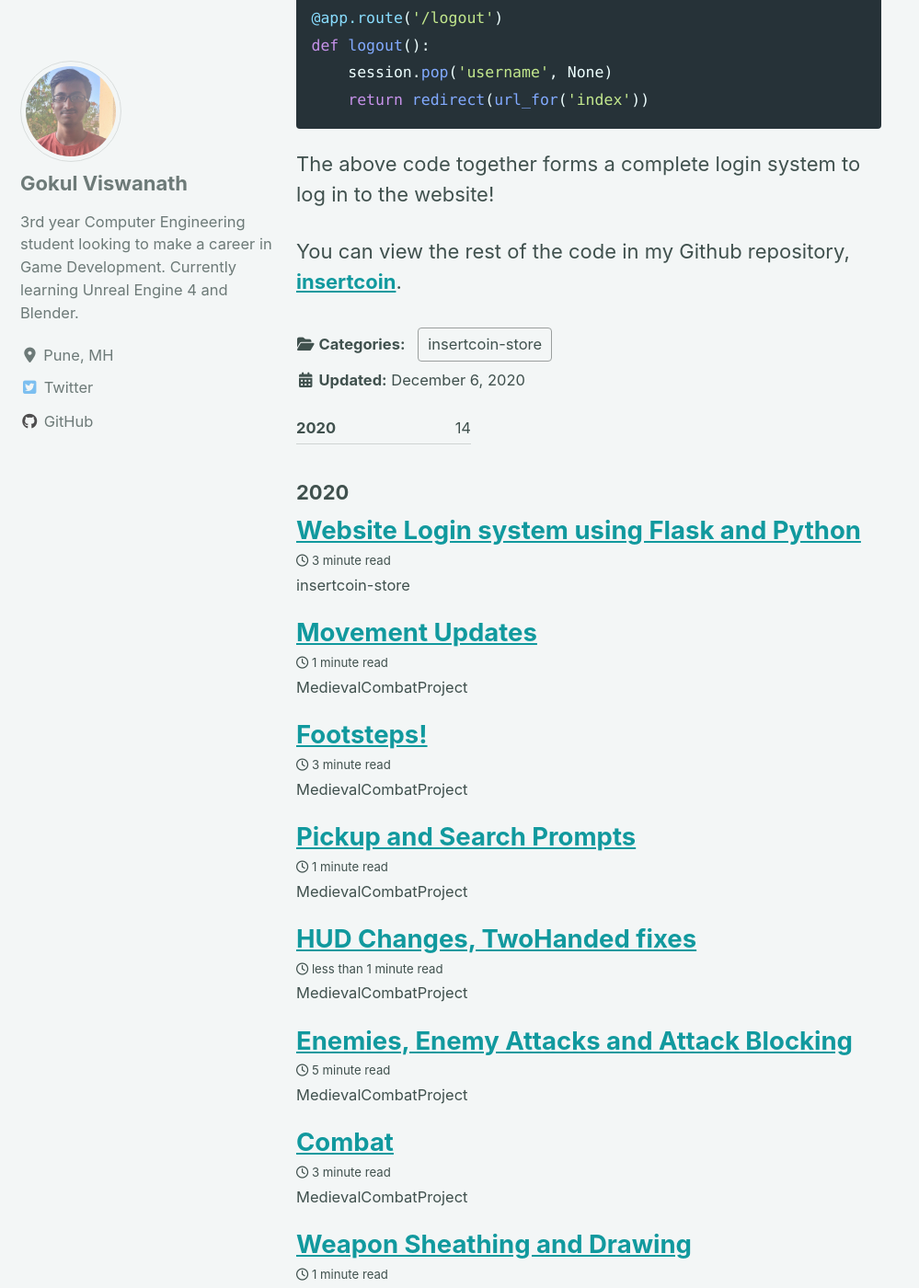
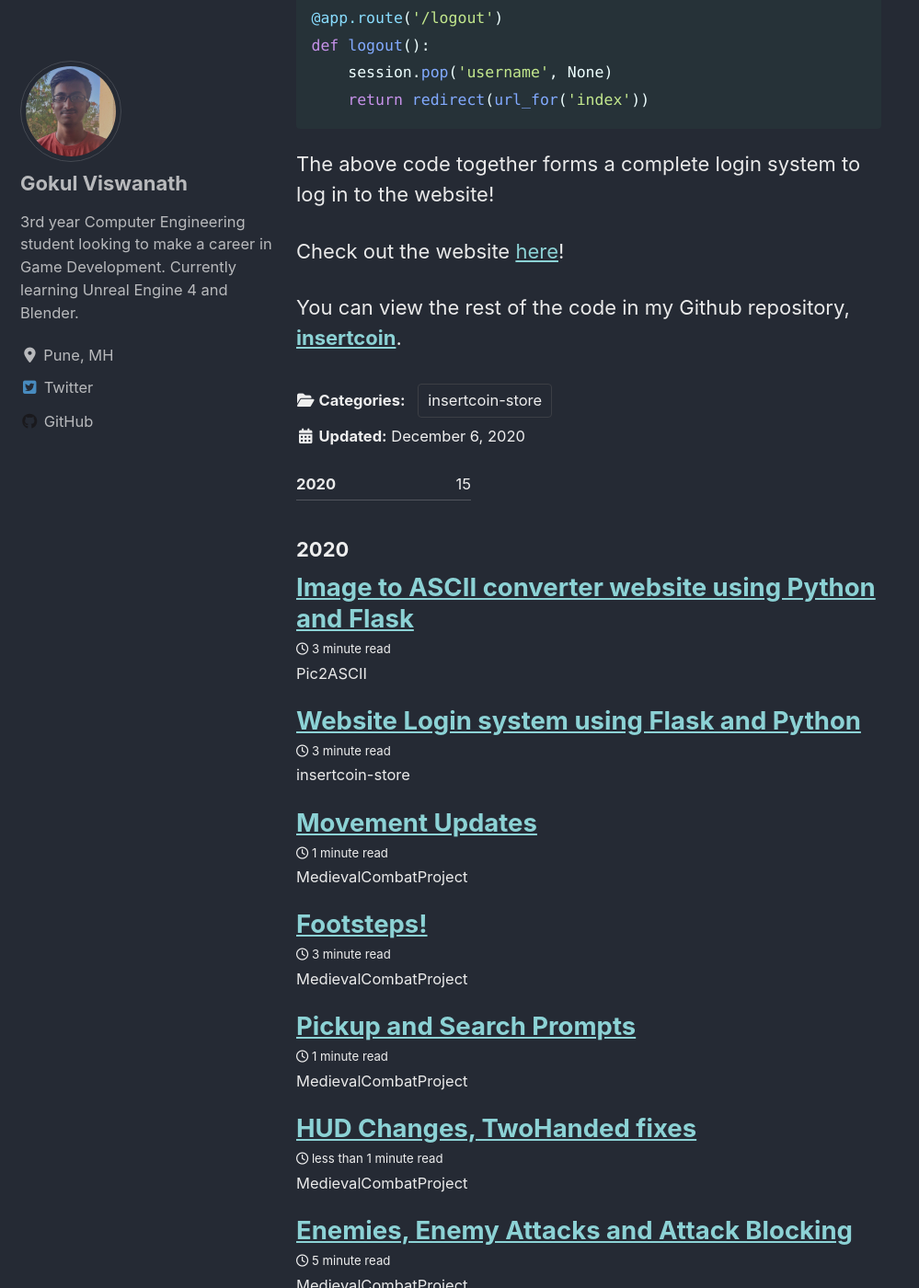
Before and after one commit to 1Gokul/1gokul.github.io, a Jekyll site: the page built from _posts/2020-12-06-insertcoin-login-system.md, in a window 1280 px wide and 1400 px high, scrolled down 6644 px. Shown: the whole window at 92% size, without its empty margins (0-999 px from the left). Built offline with Jekyll 4.4.1, drawn with Linux system fonts in a browser that asks for light colours; cached includes are drawn as plain includes; nearby versions of some CDN libraries; some of the changed lines change nothing that is shown.

Commit message:
"Image to ASCII converter website using Python and Flask" added

````diff
--- a/_config.yml
+++ b/_config.yml
@@ -12,7 +12,7 @@
 
 # theme                  : "minimal-mistakes-jekyll"
 #remote_theme           : "mmistakes/minimal-mistakes"
-minimal_mistakes_skin    : mint #"default" # "air", "aqua", "contrast", "dark", "dirt", "neon", "mint", "plum", "sunrise"
+minimal_mistakes_skin    : dark #"default" # "air", "aqua", "contrast", "dark", "dirt", "neon", "mint", "plum", "sunrise"
 
 # Site Settings
 locale                   : "en-US"
@@ -187,6 +187,7 @@ excerpt_separator: "\n\n"
 incremental: false
 
 
+
 # Markdown Processing
 kramdown:
   input: GFM
--- a/_posts/2020-12-06-insertcoin-website.md
+++ b/_posts/2020-12-06-insertcoin-login-system.md
@@ -168,4 +168,6 @@ def logout():
 
 The above code together forms a complete login system to log in to the website!
 
+Check out the website [here](https://insertcoin-store.herokuapp.com/)!
+
 You can view the rest of the code in my Github repository, [**insertcoin**](https://github.com/1Gokul/insertcoin).
--- /dev/null
+++ b/_posts/2020-12-11-pic2ascii.md
@@ -0,0 +1,168 @@
+---
+layout: posts
+title: "Image to ASCII converter website using Python and Flask"
+categories: "Pic2ASCII"
+---
+
+## Pic2ASCII
+
+This, along with [insertcoin](https://1gokul.github.io/insertcoin-store/2020-12-06/insertcoin-login-system/) was also made as a college project. This one was made in collaboration with my classmate, [Shubham Bhagwat](https://shubhamxb.github.io/).
+
+## The Project
+
+The project was called **"Pic2ASCII"**. Self-explanatory title, it would just convert any image that you upload into an ASCII-fied image or text. The PlayStation logo below is an example:
+
+<img src = "/postassets/pslogo_conversion.png" style="border:5px solid black">
+
+
+## Conversion Logic
+
+Our repo was forked from this [repository](https://github.com/uvipen/ASCII-generator).
+
+### Input
+
+A few things in the python files were changed, such as the way the program receives parameters. The program initally took arguments like so:
+
+``` img2img.py --input rockstar.png --output output/rockstar.png --mode simple ```
+
+It was not possible to execute this program as such in a web application. So, I changed the way we had to call the program by directly calling the main function and adding the necessary parameters.
+
+Before
+
+<img src = "/postassets/img2img_param_before.png" style="border:5px solid black">
+
+After
+
+<img src = "/postassets/img2img_param_after.png" style="border:5px solid black">
+
+This sorted out the programs' input.
+
+### Output
+
+## Image to ASCII-fied Text
+
+The [`Tempfile`](https://docs.python.org/3/library/tempfile.html) Python library creates temporary files and directories that can be used for a short time. They get deleted and cleaned up soon afterward.
+
+**IMPORTANT:** If using such an library in a web application, you should change the default storage directory of the temporary files because they get stored in the *system's* temp folder by default.
+
+In my case on Windows, it chose the `C:\Temp` folder. It can be changed to the `tmp/` folder in the project's root by adding this line in the program:
+
+`tempfile.tempdir = "tmp" `
+
+Once this is done, the temporary file can be created and used like so:
+
+### img2txt.py
+```python
+# create and open the temporary file in text mode
+temp = tempfile.TemporaryFile(mode='w+t')
+
+# write to the file
+for i in range(num_rows):
+    for j in range(num_cols):
+        temp.writelines(CHAR_LIST[min(
+            int(
+                np.mean(image[
+                    int(i * cell_height):min(int((i + 1) *
+                                                    cell_height), height),
+                    int(j * cell_width):min(int((j + 1) *
+                                                cell_width), width)]) *
+                num_chars / 255), num_chars - 1)])
+    temp.writelines("\n")
+
+# set the file pointer at the beginning of the file
+temp.seek(0)
+return temp.read(), errors
+```
+The value returned is a tuple with the file itself and the errors encountered(if any).
+
+### Uploading the converted text to Paste.ee
+This was done using this [Python module](https://github.com/i-ghost/pasteee) for [Paste.ee](https://paste.ee/), a free pastebin.
+
+As the converted text was returned as a string, all that was left to do was to use the `pastee` module's `Paste()` function to upload the text.
+
+### main.py
+```python
+# upload the converted text to paste.ee
+paste = Paste(outputtxt, private=False, desc=inlink, views=10)
+
+# raw and download links
+raw_link = paste['raw']
+dl_link = paste['download']
+
+# Reduce the size of the preview text so that it doesn't overflow
+font_size = 0.4 * (int(request.form.get('num_cols')) / 125)
+
+```
+
+
+
+## Image to ASCII-fied Image
+
+The changes here are relatively small. The original program saved the converted image file to the specified output location.
+
+The file saving code was replaced to save the converted image contents to a buffer, instead of a file itself. This was made possible with the [`BytesIO`](https://docs.python.org/3/library/io.html#binary-i-o) module.
+
+BytesIO can be used in the place of an actual file object while not being a file itself. Any data written to it actually goes to an in-memory buffer.
+
+The image is written to and returned as follows:
+
+### img2img.py
+```python
+# Create the image and write to it
+out_image = Image.new("L", (out_width, out_height), bg_code)
+draw = ImageDraw.Draw(out_image)
+for i in range(num_rows):
+    line = "".join([
+        CHAR_LIST[min(
+            int(
+                np.mean(image[
+                    int(i * cell_height):min(int(
+                        (i + 1) * cell_height), height),
+                    int(j * cell_width):min(int(
+                        (j + 1) * cell_width), width)]) * num_chars / 255),
+            num_chars - 1)] for j in range(num_cols)
+    ]) + "\n"
+    draw.text((0, i * char_height), line, fill=255 - bg_code, font=font)
+
+if background == "white":
+    cropped_image = ImageOps.invert(out_image).getbbox()
+else:
+    cropped_image = out_image.getbbox()
+
+out_image = out_image.crop(cropped_image)
+
+# Save the image to the BytesIO buffer
+output = BytesIO()
+out_image.save(output, format('JPEG'))
+
+# return the contents of the buffer
+outimg_data = output.getvalue()
+return outimg_data, errors
+```
+### Uploading the Image to Imgur
+This was done using the [PyImgur](https://github.com/Damgaard/PyImgur) Python module. The library's functions made it easy to upload the converted image to store in Imgur.
+
+Firstly, to upload any file to Imgur, we had to:
+- [Register our application](https://api.imgur.com/oauth2/addclient), and
+- Get the API key from Imgur after registration..
+
+Authorization with the Imgur API was done in a similar manner to the [previous post](https://1gokul.github.io/insertcoin-store/2020-12-06/insertcoin-login-system/) in which we authorized our application with MongoDB. We add the API key as an environment variable (say `IMGUR_KEY`), and connect using
+
+```python
+im = pyimgur.Imgur(os.environ.get("IMGUR_KEY"))
+```
+After this, uploading is done using the `send_request()` function:
+
+```python
+out = im._send_request('https://api.imgur.com/3/image',
+                                       method='POST',
+                                       params={'image': outputimg})
+```
+where `outputimg` is the ASCII-fied image encoded using `b64encode()`.
+
+
+The front-end of the ASCII generator was thus complete!
+
+You can check out the web app [here](https://pic-2ascii.herokuapp.com/).
+
+The rest of the code is in my Github repository, [**ASCII-generator**](https://github.com/1Gokul/ASCII-generator/).
````
Also changed, not shown: postassets/img2img_param_after.png (added), postassets/img2img_param_before.png (added), postassets/pslogo_conversion.png (added).
